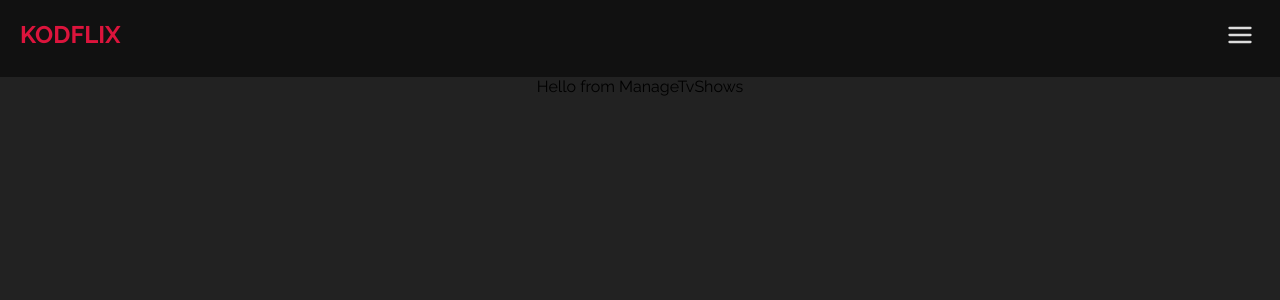
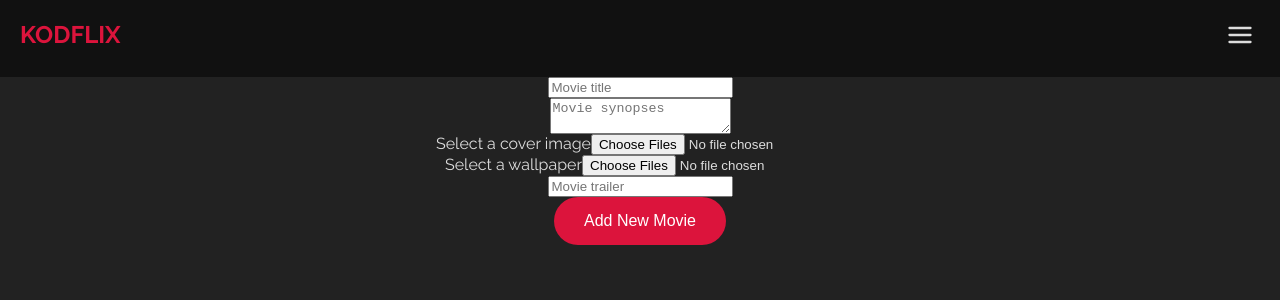
Before and after one commit to marianmolocea/kodflix, a React (Create React App) app: page /manage/tv-shows in a window 1280 px wide. Shown: the top 300 px of the page. Built offline with nearby package versions, Linux system fonts and the light colour scheme.

Commit message:
create the form to add new movies

```diff
--- a/public/index.html
+++ b/public/index.html
@@ -7,7 +7,7 @@
     <meta name="theme-color" content="#000000" />
     <meta
       name="description"
-      content="Web site created using create-react-app"
+      content="An application which copies the famous streamer Netflix"
     />
     <link rel="apple-touch-icon" href="%PUBLIC_URL%/logo192.png" />
     <!--
@@ -24,7 +24,7 @@
       work correctly both with client-side routing and a non-root public URL.
       Learn how to configure a non-root public URL by running `npm run build`.
     -->
-    <title>React App</title>
+    <title>Kodflix - your favorite shows in one place</title>
   </head>
   <body>
     <noscript>You need to enable JavaScript to run this app.</noscript>
--- /dev/null
+++ b/src/ManageTvShows/AddMovie/AddMovie.css
@@ -0,0 +1,7 @@
+.AddMovie {
+    display: flex;
+    flex-direction: column;
+    justify-content: center;
+    align-items: center;
+    color: #dddddd;
+}
--- /dev/null
+++ b/src/ManageTvShows/AddMovie/AddMovie.js
@@ -0,0 +1,50 @@
+import React from 'react'
+import './AddMovie.css'
+
+export default function AddMovie() {
+    return (
+        <form className="AddMovie" action="">
+            <input
+                type="text"
+                name="title"
+                id="title"
+                placeholder="Movie title"
+            />
+            <textarea
+                type="text"
+                name="synopses"
+                id="synopses"
+                placeholder="Movie synopses"
+            />
+            <div className="input-container">
+                <label>Select a cover image</label>
+                <input
+                    type="file"
+                    name="image"
+                    id="image"
+                    accept="image/png, image/jpeg"
+                    multiple="false"
+                    placeholder="Movie cover image"
+                />
+            </div>
+            <div className="input-container">
+                <label>Select a wallpaper</label>
+                <input
+                    type="file"
+                    name="wallpaper"
+                    id="wallpaper"
+                    accept="image/png, image/jpeg"
+                    multiple="false"
+                    placeholder="Movie wallpaper"
+                />
+            </div>
+            <input
+                type="text"
+                name="trailer"
+                id="trailer"
+                placeholder="Movie trailer"
+            />
+            <button className="button" type="submit">Add New Movie</button>
+        </form>
+    )
+}
--- a/src/ManageTvShows/ManageTvShows.js
+++ b/src/ManageTvShows/ManageTvShows.js
@@ -1,9 +1,10 @@
 import React from 'react'
+import AddMovie from './AddMovie/AddMovie'
 
 export default function ManageTvShows() {
     return (
         <div className="ManageTvShows">
-            Hello from ManageTvShows
+            <AddMovie />
         </div>
     )
 }
```
Also changed, not shown: src/backend/db.js (deleted, +0 -18 lines), src/backend/movieData.js (deleted, +0 -38 lines).
